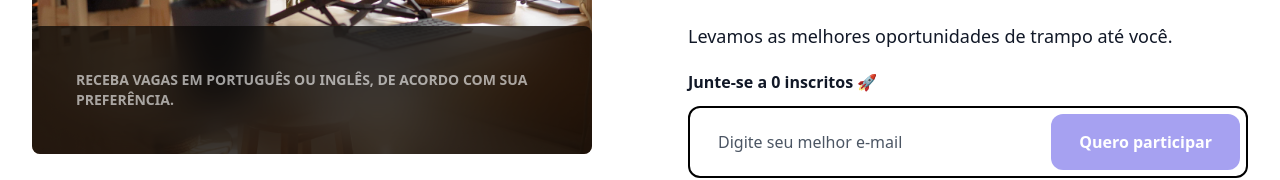
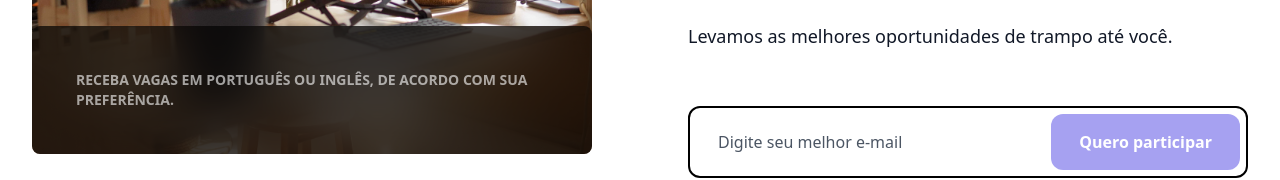
Before and after one commit to ocodista/trampar-de-casa, a Next.js app in the folder apps/web/: page / in a window 1280 px wide. Shown: the part 478-658 px from the top of the page. Built offline with nearby package versions, Linux system fonts and the light colour scheme; no server answers.

Commit message:
fix: remove condition in subscribersCount
This condition was placed to be seen in development for tests purposes and need to be removed.

```diff
--- a/apps/web/domains/landing-page/Hero.tsx
+++ b/apps/web/domains/landing-page/Hero.tsx
@@ -253,7 +253,7 @@ export const Hero = () => {
                   Levamos as melhores oportunidades de trampo até você.
                   </p>
                   <div className="h-[24px] mt-5 mb-3">
-                    {Boolean(!subscribersCount) && <h4 className="text-gray-900 dark:text-gray-200 font-semibold roll-animation">Junte-se a {subscribersCount} inscritos 🚀</h4>}
+                    {Boolean(subscribersCount) && <h4 className="text-gray-900 dark:text-gray-200 font-semibold roll-animation">Junte-se a {subscribersCount} inscritos 🚀</h4>}
                   </div>
                   <div className="p-1.5 xl:pl-7 inline-block w-full border-2 dark:border-white border-black rounded-xl focus-within:ring focus-within:ring-indigo-300">
                     <form
```
